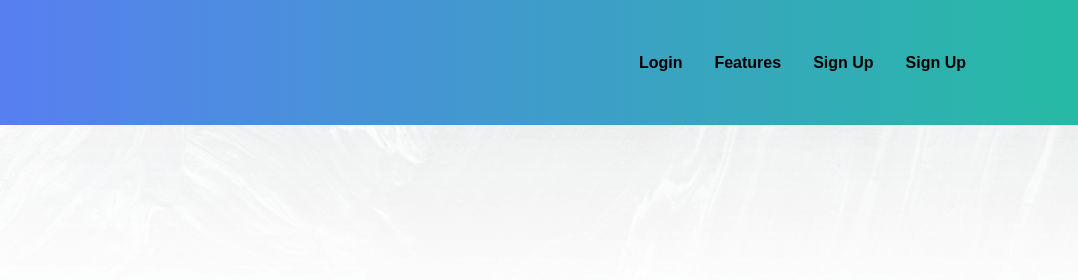
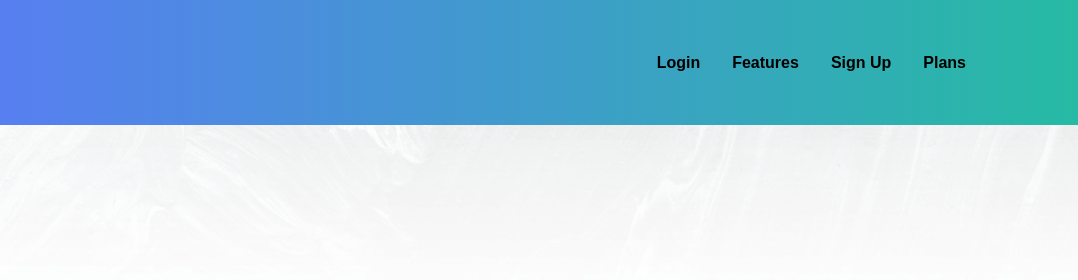
Before and after one commit to Tristverm/Clipboard, a website: page index.html in a window 1280 px wide. Shown: the top 280 px of the page, 202-1280 px from the left. Drawn offline with Linux system fonts and the light colour scheme; a web font is replaced by a local one.

Commit message:
link top  pricing Cards

```diff
--- a/index.html
+++ b/index.html
@@ -51,7 +51,7 @@
             <a
               href="https://pccard.netlify.app"
               class="inline-block hover:font-semibold border-white p-2 outline-none rounded-lg hover:border-b-4 duration-200"
-              ><h6>Sign Up</h6></a
+              ><h6> Plans</h6></a
             >
           </div>
         </div>
```
